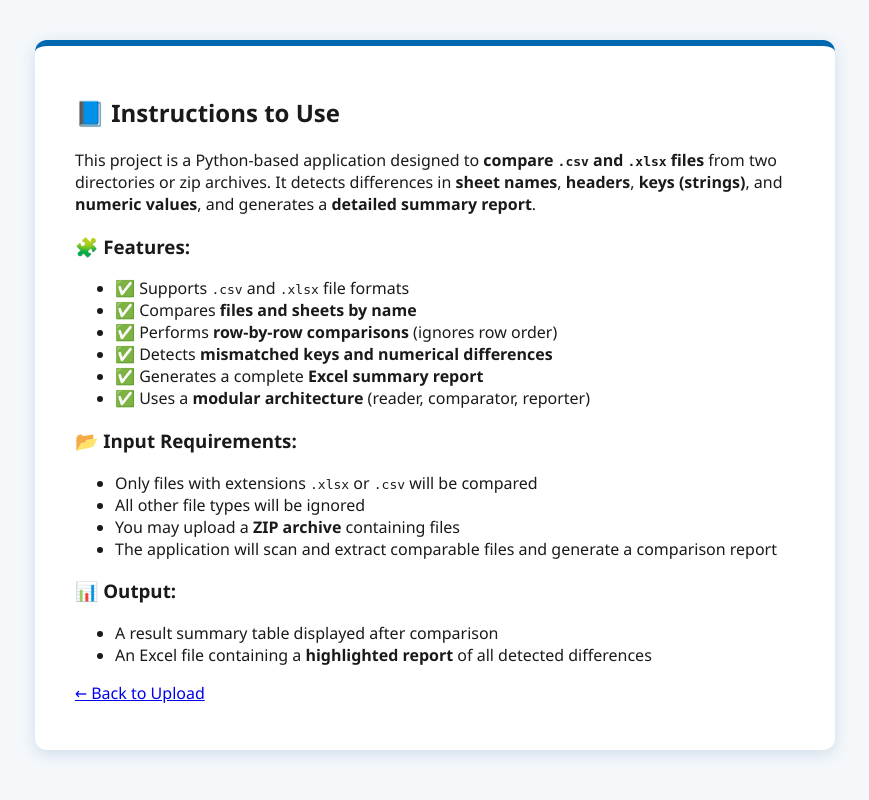
After one commit to VitEfimov/File_comparator, a Flask app: page /instruction in a window 1280 px wide. The commit adds this page. Shown: the whole page, without its empty margins (205-1074 px from the left). Run offline with Flask 3, Linux system fonts and the light colour scheme.

Commit message:
instructions

```diff
--- a/app.py
+++ b/app.py
@@ -65,6 +65,9 @@ def index():
 def example():
     return render_template('example.html')
 
+@app.route('/instruction')
+def instruction():
+    return render_template('instruction.html')
 
 @app.route('/download_total')
 def download_total():
@@ -173,6 +176,10 @@ def compare():
             return render_template('result.html', output=f'❌ Comparison failed: {str(e)}')
 
         sys.stdout = sys_stdout_original
+        #    if not highlighted_dfs:
+        #     final_output = "❌ No comparable .csv or .xlsx files were found in the uploaded directories."
+        # else:
+        #     final_output = buffer.getvalue()
         final_output = buffer.getvalue()
 
 
--- a/templates/index.html
+++ b/templates/index.html
@@ -23,13 +23,14 @@
 
         <label for="decimal">Decimal Precision:</label>
         <input type="number" id="decimal" name="decimal" value="5" min="0" />
-        <label><input type="checkbox" name="sorting" unchecked> Sorting (in development, works not stable) </label>
+        <!-- <label><input type="checkbox" name="sorting" unchecked> Sorting (in development, works not stable) </label> -->
         <label><input type="checkbox" name="create_reports" checked> Create Reports</label>
         <label><input type="checkbox" name="highlighted_output" checked> Highlighted Output</label>
 
       </fieldset>
 
       <button type="submit">Compare</button>
+      <p><a href="/instruction">How to use</a></p>
       <p><a href="/example">Example of execution result</a></p>
     </form>
   </div>
--- /dev/null
+++ b/templates/instruction.html
@@ -0,0 +1,44 @@
+<!DOCTYPE html>
+<html lang="en">
+<head>
+    <meta charset="UTF-8">
+    <meta name="viewport" content="width=device-width, initial-scale=1.0">
+    <title>Instruction</title>
+    <link rel="stylesheet" href="{{ url_for('static', filename='styles.css') }}">
+
+</head>
+<body>
+<div class="container">
+<div class="instructions">
+  <h2>📘 Instructions to Use</h2>
+  <p>This project is a Python-based application designed to <strong>compare <code>.csv</code> and <code>.xlsx</code> files</strong> from two directories or zip archives.
+  It detects differences in <strong>sheet names</strong>, <strong>headers</strong>, <strong>keys (strings)</strong>, and <strong>numeric values</strong>, and generates a <strong>detailed summary report</strong>.</p>
+
+    <h3>🧩 Features:</h3>
+        <ul>
+            <li>✅ Supports <code>.csv</code> and <code>.xlsx</code> file formats</li>
+            <li>✅ Compares <strong>files and sheets by name</strong></li>
+            <li>✅ Performs <strong>row-by-row comparisons</strong> (ignores row order)</li>
+            <li>✅ Detects <strong>mismatched keys and numerical differences</strong></li>
+            <li>✅ Generates a complete <strong>Excel summary report</strong></li>
+            <li>✅ Uses a <strong>modular architecture</strong> (reader, comparator, reporter)</li>
+        </ul>
+
+    <h3>📂 Input Requirements:</h3>
+        <ul>
+            <li>Only files with extensions <code>.xlsx</code> or <code>.csv</code> will be compared</li>
+            <li>All other file types will be ignored</li>
+            <li>You may upload a <strong>ZIP archive</strong> containing files</li>
+            <li>The application will scan and extract comparable files and generate a comparison report</li>
+        </ul>
+
+    <h3>📊 Output:</h3>
+        <ul>
+            <li>A result summary table displayed after comparison</li>
+            <li>An Excel file containing a <strong>highlighted report</strong> of all detected differences</li>
+        </ul>
+</div>
+<p><a href="/">← Back to Upload</a></p>
+</div>
+</body>
+</html>
```
